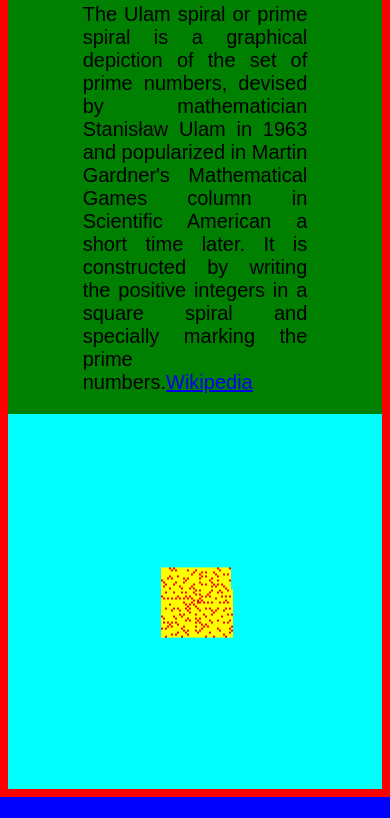
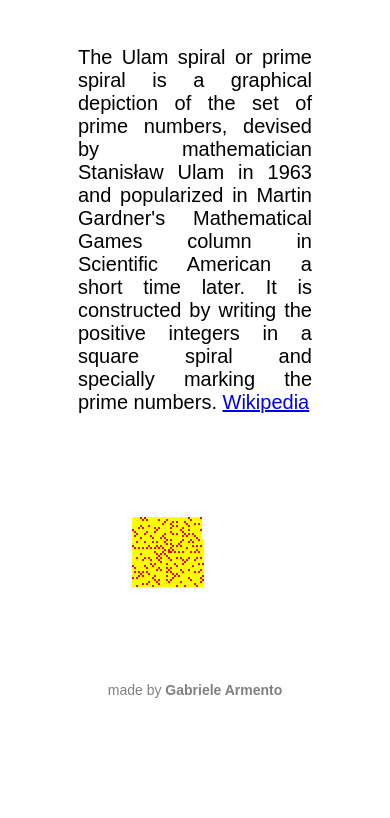
Before and after one commit to 965311532/ulams-spiral, a plain HTML site: page index.html in a window 390 px wide. Shown: the part 123-941 px from the top of the page. After the commit the page ends 844 px from the top, so only its background shows below. Drawn offline with Linux system fonts and the light colour scheme.

Commit message:
few changes (needs fixes for mobile version)

```diff
--- a/css/style.css
+++ b/css/style.css
@@ -2,7 +2,7 @@ body {
         margin: 0;
         overflow: hidden;
         font-family: arial;
-        font-size: 24px;
+        font-size: 30px;
         background-color: white;
         display: flex;
         height: 100vh;
@@ -11,26 +11,26 @@ body {
     }
 
 .main-container {
-    flex: 85%;
+    flex: 8;
+    flex: auto;
     display: flex;
     align-items: center;
-    justify-content: space-around;
-    background-color: red;
-    padding: 2%;
+    justify-content: center;
 }
 
 .info {
     font-size: 20px;
-    flex: 50%;
+    flex: 4;
     display: flex;
     flex-direction: column;
     align-items: center;
     justify-content: center;
-    background-color: green;
 
 }
 
 .info h1 {
+    font-size: 60px;
+    font-family: 'Times New Roman', Times, serif;
     text-align: center;
 }
 
@@ -40,19 +40,33 @@ body {
 }
 
 .canvas-wrapper {
-    flex: 50%;
     display: flex;
+    flex: 2;
     align-items: center;
     justify-content: center;
-    width: 100%;
+    width: 60%;
     aspect-ratio: 1;
-    background-color: aqua;
+    margin-right: 15%;
 }
 
 .footer {
-    flex: 2;
+    font-family: Arial, Helvetica, sans-serif;
+    font-size: 14px;
+    flex: 1;
     text-align: center;
-    background-color: blue;
+    color: grey;
+}
+
+.footer a {
+    text-decoration: none;
+    color: grey;
+    font-weight: bolder;
+}
+
+.footer a:hover {
+    color: grey;
+    font-weight: bolder;
+    text-decoration: underline;
 }
 
 @media (max-width: 700px) {
@@ -64,7 +78,6 @@ body {
         margin: 0;
         height: auto;
         overflow-y: scroll;
-        font-family: arial;
-        font-size: 24px;
+        font-size: 20px;
         }
 }
--- a/index.html
+++ b/index.html
@@ -12,15 +12,13 @@
 <body>
     <div class="main-container">
         <div class="info">
-            <h1>
-                <a href="https://en.wikipedia.org/wiki/Ulam_spiral" target="_blank">Ulam's Spiral</a>
-            </h1>
+            <h1>Ulam's Spiral</h1>
 
             <p>The Ulam spiral or prime spiral is a graphical depiction of the set of prime numbers,
                 devised by mathematician Stanisław Ulam in 1963 and popularized in Martin Gardner's Mathematical
                 Games
                 column in Scientific American a short time later. It is constructed by writing the positive
-                integers in a square spiral and specially marking the prime numbers.<a
+                integers in a square spiral and specially marking the prime numbers. <a
                     href="https://github.com/965311532/ulams-spiral" target="_blank">Wikipedia</a></p>
         </div>
 
--- a/js/app.js
+++ b/js/app.js
@@ -4,7 +4,7 @@ var ctx;
 // How many numbers should be on
 // the side of the square once it's done
 // making the spiral
-var sideSize = 150;
+var sideSize = 100;
 var stepSize;
 var posX;
 var posY;
@@ -16,15 +16,26 @@ var intervalId;
 
 onload = function () {
 
+    wrapper = document.getElementsByClassName('canvas-wrapper')
     canvas = document.getElementById('canvas');
-    ctx = canvas.getContext('2d');
-    fitToContainer(ctx.canvas);
-
+    ctx = canvas.getContext("2d");
+    fitToContainer(canvas);
     posX = Math.round(canvas.width / 2);
     posY = Math.round(canvas.height / 2);
     stepSize = Math.round(canvas.width / sideSize)
     intervalId = setInterval(draw, 0.01);
 };
+
+// Maybe this will fix the low definition canvas (unused for now)
+function getHiPPIContext(cv, w, h) {
+    let ratio = window.devicePixelRatio;
+    console.log(ratio)
+    cv.width = w * ratio;
+    cv.height = h * ratio;
+    cv.style.width = w + "px";
+    cv.style.height = h + "px";
+    return cv.getContext("2d").scale(ratio, ratio);
+}
 
 function fitToContainer(canvas) {
     canvas.style.width = '100%';
@@ -69,11 +80,6 @@ function draw() {
         return null;
     }
 
-    // Logging
-    console.log(`size(side, step): ${[sideSize, stepSize]}
-canvas(width, height): ${[canvas.width, canvas.height]}
-pos(X, Y): ${[posX, posY]}`
-    )
 
     // Set line stroke and line width
     // ctx.strokeStyle = 'grey';
```
